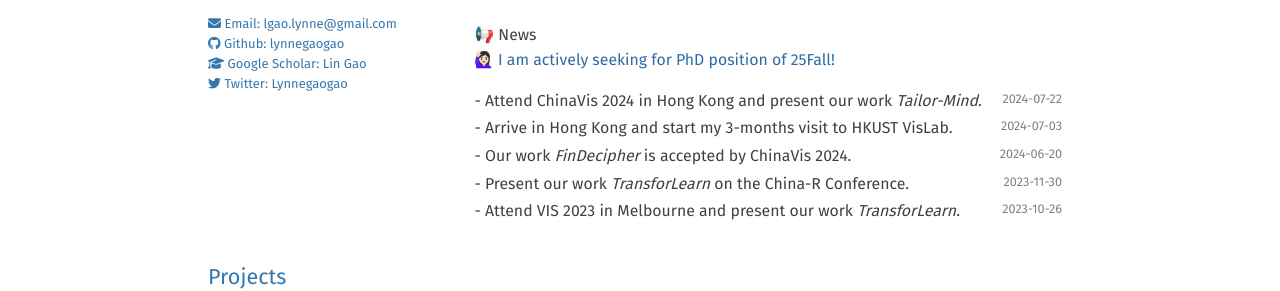
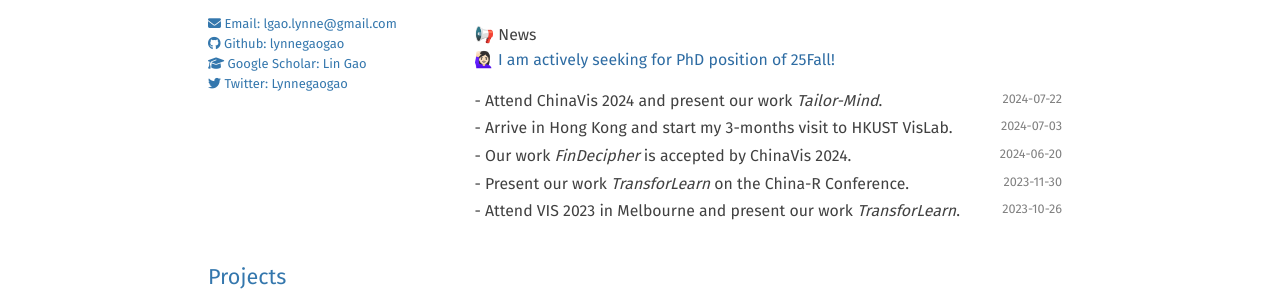
Before and after one commit to lynnegaogao/lynnegaogao.github.io, a Jekyll site: the page built from index.md, in a window 1280 px wide. Shown: the part 311-602 px from the top of the page. Built offline with Jekyll 4.4.1, drawn with Linux system fonts in a browser that asks for light colours.

Commit message:
update news

```diff
--- a/index.md
+++ b/index.md
@@ -37,7 +37,7 @@ My research interests lie in Visual Analytics and Human-Computer Interaction. Sp
 <li>
     <div class="news-item">
       <div class="news-content">
-        - Attend ChinaVis 2024 in Hong Kong and present our work <i>Tailor-Mind</i>.
+        - Attend ChinaVis 2024 and present our work <i>Tailor-Mind</i>.
       </div>
       <time class="news-date">2024-07-22</time>
     </div>
```
